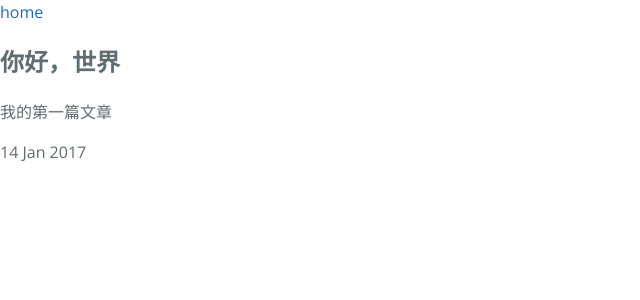
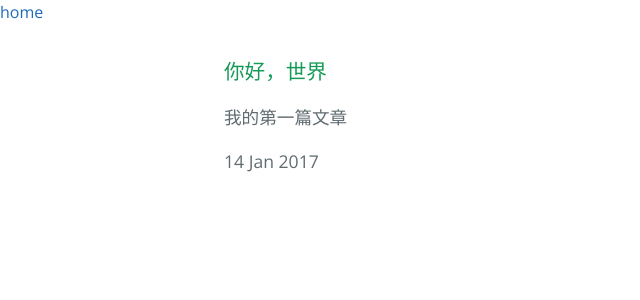
Before and after one commit to qee-wong/jekyll_demo, a Jekyll site: the page built from _posts/2017-01-14-hello-world.html, in a window 1280 px wide. Shown: the top 300 px of the page, without its empty margins (0-640 px from the left). Built offline with Jekyll 4.4.1, drawn with Linux system fonts in a browser that asks for light colours.

Commit message:
css change

```diff
--- a/_posts/2017-01-14-hello-world.html
+++ b/_posts/2017-01-14-hello-world.html
@@ -2,6 +2,8 @@
 layout: default
 title: 你好，世界
 ---
-<h2>{{ page.title }}</h2>
+<section class="main-content">
+<h3>{{ page.title }}</h3>
 <p>我的第一篇文章</p>
 <p>{{ page.date | date_to_string }}</p>
+</section>
```
